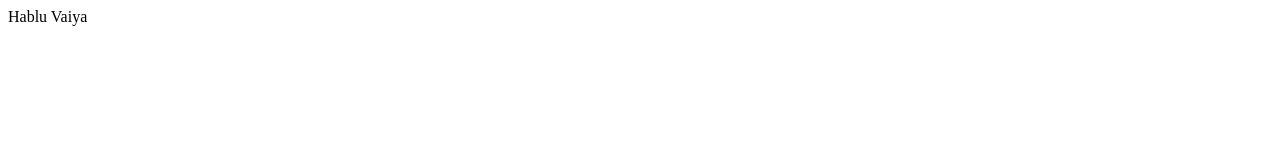
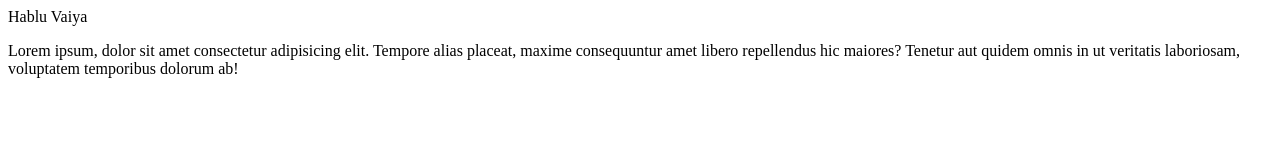
Before and after one commit to mdladen99/first-projects, a plain HTML site: page index.html in a window 1280 px wide. Drawn offline with Linux system fonts and the light colour scheme.

Commit message:
ptag added

```diff
--- a/index.html
+++ b/index.html
@@ -7,5 +7,6 @@
 </head>
 <body>
     <h>Hablu Vaiya</h>
+    <p>Lorem ipsum, dolor sit amet consectetur adipisicing elit. Tempore alias placeat, maxime consequuntur amet libero repellendus hic maiores? Tenetur aut quidem omnis in ut veritatis laboriosam, voluptatem temporibus dolorum ab!</p>
 </body>
 </html>
```
